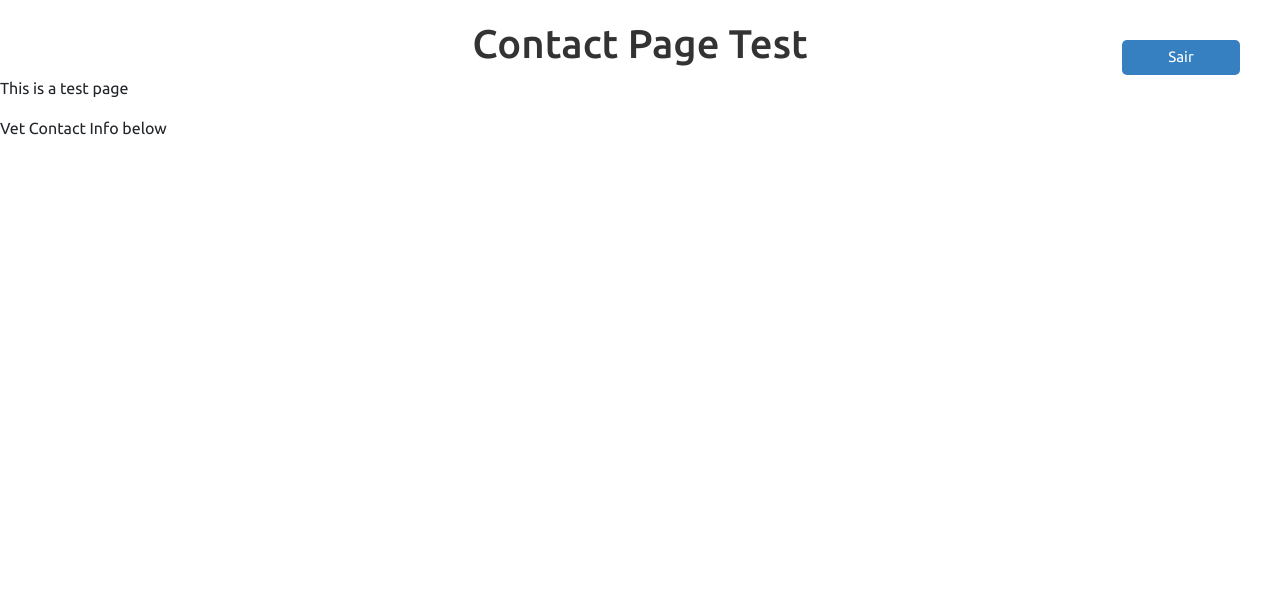
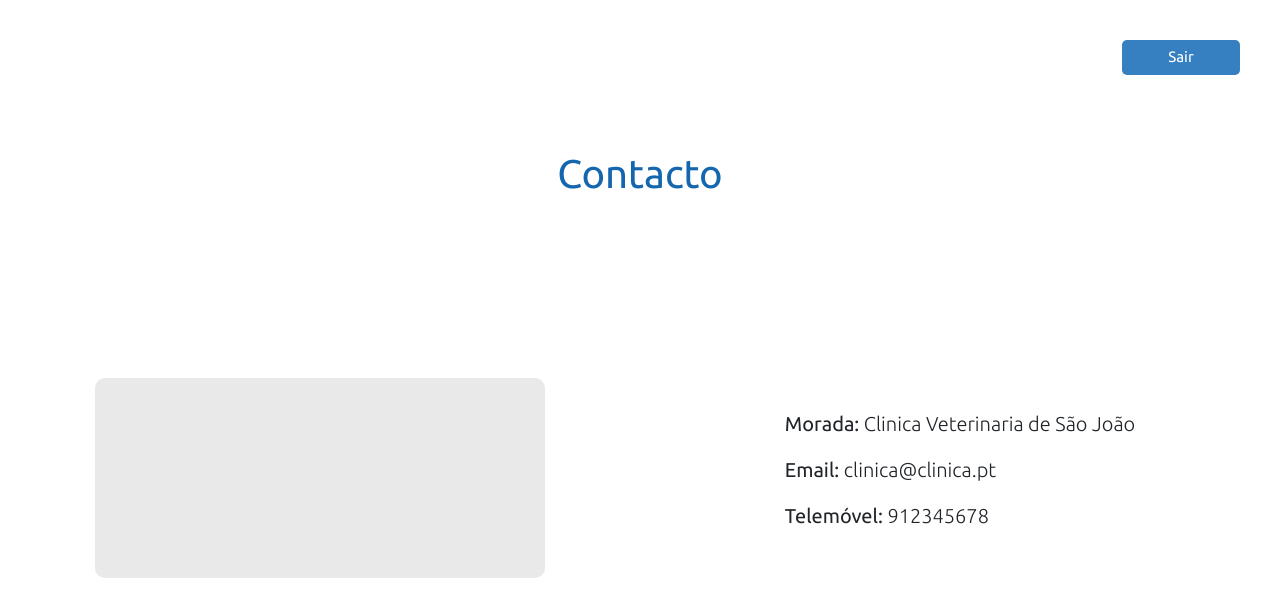
Before and after one commit to duartemelo/FeedyVet, a React (Create React App) app in the folder react-feedy/: page /contact in a window 1280 px wide. Shown: the top 616 px of the page. Built offline with nearby package versions, Linux system fonts and the light colour scheme; no server answers; the database is empty; sample sign-in values are in the browser's storage.

Commit message:
Incrementing event ID, styling contact page

```diff
--- a/react-feedy/src/Pages/Admin.js
+++ b/react-feedy/src/Pages/Admin.js
@@ -36,6 +36,8 @@ const prestate = {
   futureeventsUserID: [],
   futureeventsUserName: [],
 
+  biggestID: null,
+
   addEventView: false,
   removeEventView: false,
   eventBeingRemoved: null,
@@ -73,10 +75,19 @@ class Admin extends Component {
 
     //data de hoje
     var today = moment();
+    let biggestID = 0;
 
     ref.orderByChild("datetime").on("child_added", function (snapshot) {
       var eventDate = moment(snapshot.val().datetime);
       eventDate.toDate();
+
+      if (snapshot.key > biggestID) {
+        biggestID = snapshot.key;
+      }
+
+      currentComponent.setState({
+        biggestID: biggestID,
+      });
 
       if (eventDate.isBefore(today, "day")) {
         //adiciona a array passado
@@ -559,12 +570,7 @@ class Admin extends Component {
           {/* Caso o state da propriedade addEventView seja true, mostra o addeventform*/}
           {this.state.addEventView === true ? (
             <AddEventForm
-              eventsLength={
-                this.state.pasteventsID.length +
-                this.state.presenteventsID.length +
-                this.state.futureeventsID.length +
-                1
-              }
+              eventsLength={parseInt(this.state.biggestID) + 1}
               turnOffHandler={this.turnOffAddEventViewState}
             />
           ) : null}
--- a/react-feedy/src/Pages/Contact.js
+++ b/react-feedy/src/Pages/Contact.js
@@ -1,15 +1,18 @@
 import React, { Component } from "react";
 import "../styles/global/Main.css";
+import "../styles/independent/Contact.css";
 import app from "../firebase";
 
 class Contact extends Component {
   constructor(props) {
     super(props);
     this.state = {
+      //array que vai guardar as informações de contacto
       vetContactInfo: [],
     };
   }
 
+  //esperar que o componente renderize para fazer a função de obter as informações de contacto
   componentDidMount() {
     let currentComponent = this;
     setTimeout(function () {
@@ -17,6 +20,7 @@ class Contact extends Component {
     }, 10);
   }
 
+  //obter informações de contacto a partir do Firebase
   getVetContactInfo() {
     const db = app.database();
     const ref = db.ref("vet-contact-info");
@@ -41,10 +45,36 @@ class Contact extends Component {
         >
           Sair
         </button>
-        <h1>Contact Page Test</h1>
-        <p>This is a test page</p>
-        <p>Vet Contact Info below</p>
-        <p>{this.state.vetContactInfo}</p>
+        <div className="under-navbar">
+          <h1 className="contact-container-title">Contacto</h1>
+
+          <div style={{ marginTop: "30px" }}>
+            <div className="contact-form-container">
+              <div className="contact-form-message-container">
+
+              </div>
+            </div>
+            <div className="contact-info-container">
+              <div className="contact-info-container-text-container">
+                <p>
+                  <b>Morada:</b> Clinica Veterinaria de São João
+                </p>
+                <p>
+                  <b>Email:</b> clinica@clinica.pt
+                </p>
+                <p>
+                  <b>Telemóvel:</b> 912345678
+                </p>
+              </div>
+            </div>
+          </div>
+
+          {/* <p>Vet Contact Info below</p>
+          <p>{this.state.vetContactInfo[0]}</p>
+          <p>{this.state.vetContactInfo[1]}</p>
+          <p>{this.state.vetContactInfo[2]}</p>
+          <p>{this.state.vetContactInfo[3]}</p> */}
+        </div>
       </div>
     );
   }
--- a/react-feedy/src/Views/AddEventForm.js
+++ b/react-feedy/src/Views/AddEventForm.js
@@ -6,7 +6,7 @@ import { faBorderNone } from "@fortawesome/free-solid-svg-icons";
 
 const AddEventForm = (props) => {
   /*variavel que define o numero do proximo evento na base de dados*/
-  let nextEvent = props.eventsLength + 1;
+  let nextEvent = props.eventsLength;
 
   //funçao de adicionar evento
   const addEventHandler = useCallback(async (event) => {
--- /dev/null
+++ b/react-feedy/src/styles/independent/Contact.css
@@ -0,0 +1,49 @@
+.under-navbar {
+    margin-top: 130px;
+    overflow: auto;
+}
+
+.contact-container-title {
+    font-weight: 400;
+    color: #1466ae;
+    margin-bottom: 0;
+}
+
+.contact-form-container {
+    width: 50%;
+    height: 500px;
+    float: left;
+    display: flex;
+    justify-content: center;
+    align-items: center;
+}
+
+.contact-form-message-container {
+    background-color: #E9E9E9;
+    border-radius: 10px;
+    width: 450px;
+    height: 200px;
+}
+
+.contact-info-container {
+    width: 50%;
+    height: 500px;
+    float: left;
+    display: flex;
+    justify-content: center;
+    align-items: center;
+}
+
+@media only screen and (max-width: 1000px) {
+    .contact-form-container, .contact-info-container {
+        float: none;
+        width: 100%;
+    }
+}
+
+.contact-info-container-text-container {
+    font-size: 20px;
+    width: max-content;
+    height: max-content;
+    font-weight: 300;
+}
```
